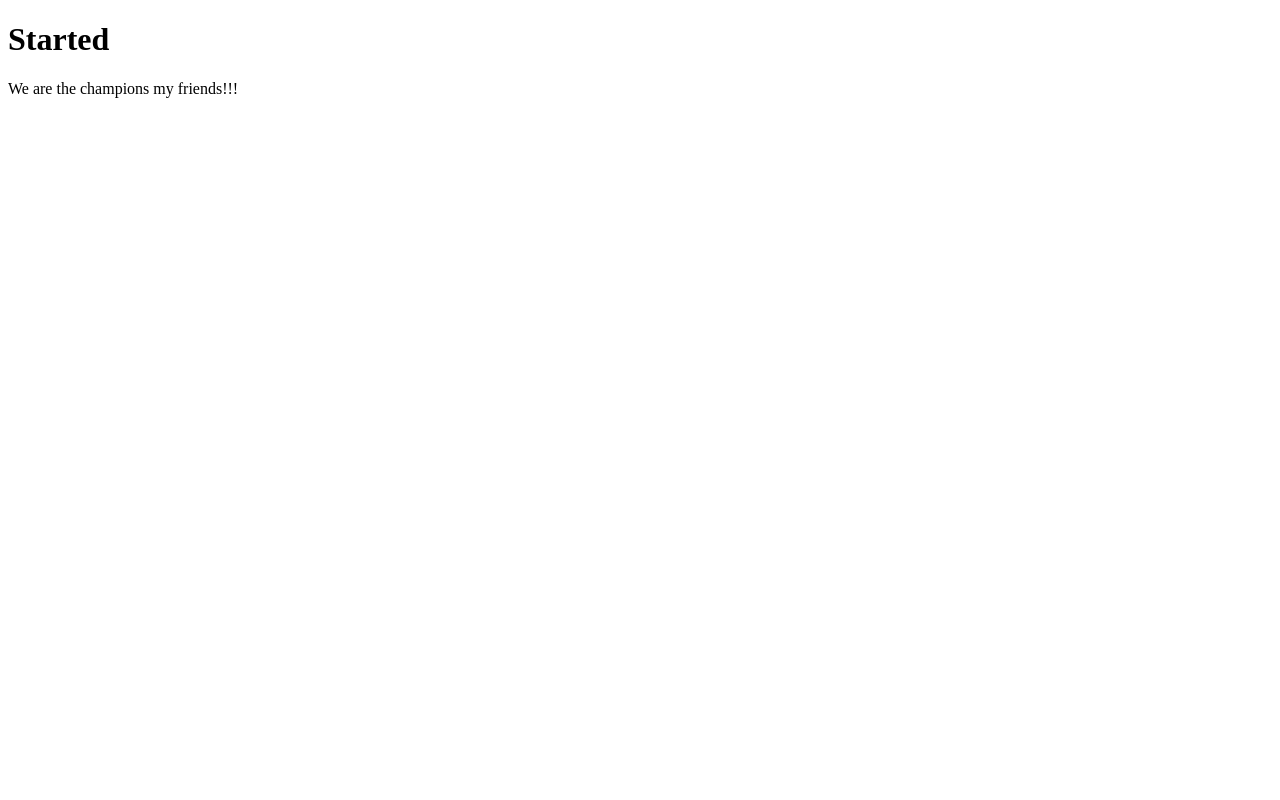
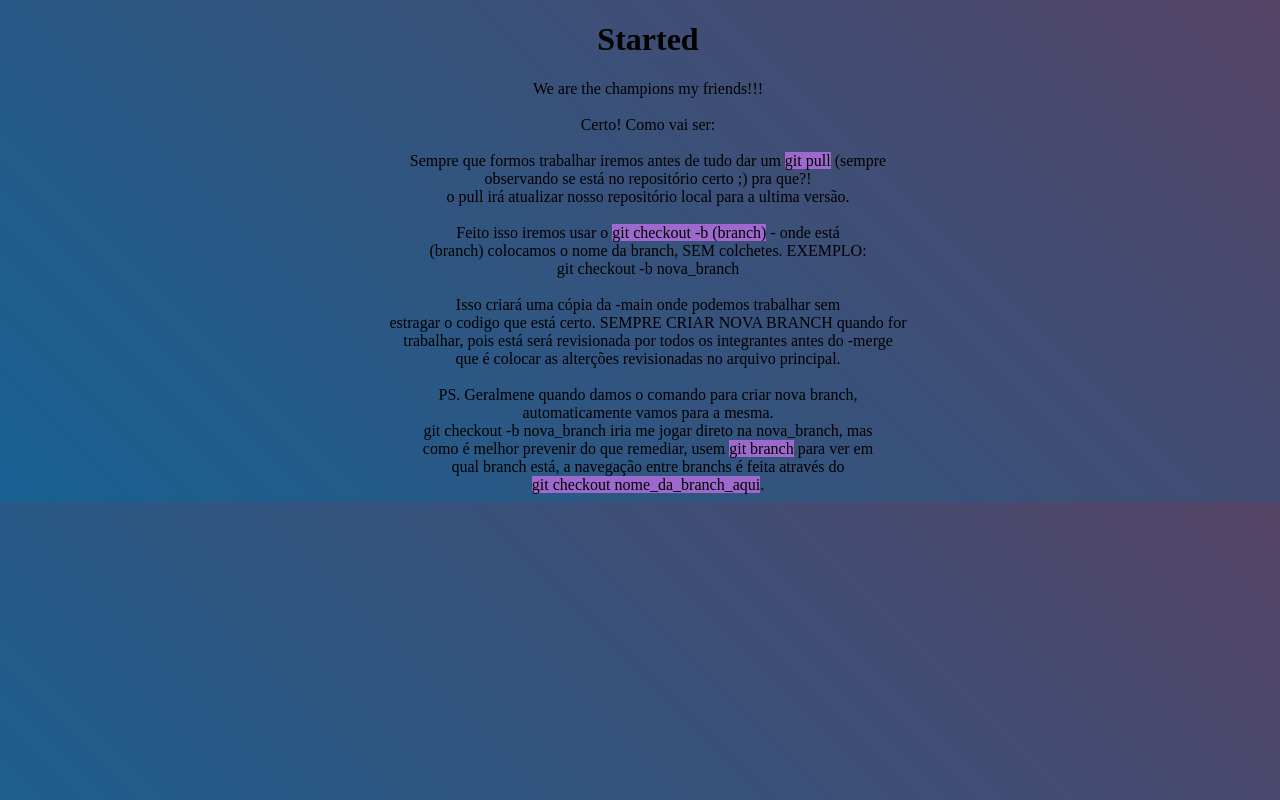
Before and after one commit to deividjmoura/Pic-Pro, a plain HTML site: page index.html in a window 1280 px wide. Drawn offline with Linux system fonts and the light colour scheme.

Commit message:
instruções de inicio

```diff
--- a/css/styles.css
+++ b/css/styles.css
@@ -0,0 +1,14 @@
+body {
+    width: 100%;
+    height: 100%;
+    background-image: linear-gradient(45deg, rgb(23, 97, 146), #546);
+   text-align: center;
+}
+
+p   {
+   padding: 0px;
+   margin: 0px;
+}
+span {
+    background-color: rgb(157, 105, 205);
+}
--- a/index.html
+++ b/index.html
@@ -4,10 +4,29 @@
     <meta charset="UTF-8">
     <meta http-equiv="X-UA-Compatible" content="IE=edge">
     <meta name="viewport" content="width=device-width, initial-scale=1.0">
+    <link rel="stylesheet" href="./css/styles.css">
     <title>Pic Pro - Project</title>
 </head>
 <body>
     <h1>Started</h1>
-    <p>We are the champions my friends!!!</p>
-</body>
+    <p>We are the champions my friends!!!</p><br>
+    <p>Certo! Como vai ser: </p><br>
+    <p>Sempre que formos trabalhar iremos antes de tudo dar um <span>git pull</span> (sempre <br>
+    observando se está no repositório certo ;) pra que?! <br></p>
+    <p>o pull irá atualizar nosso repositório local para a ultima versão.</p><br>
+    <p>Feito isso iremos usar o <span>git checkout -b (branch)</span> - onde está <br>
+    (branch) colocamos o nome da branch, SEM colchetes. EXEMPLO: <br>
+    git checkout -b nova_branch</p><br>
+    <p>Isso criará uma cópia da -main onde podemos trabalhar sem <br>
+    estragar o codigo que está certo. SEMPRE CRIAR NOVA BRANCH quando for <br>
+    trabalhar, pois está será revisionada por todos os integrantes antes do -merge <br>
+    que é colocar as alterções revisionadas no arquivo principal.</p><br>
+    <p>PS. Geralmene quando damos o comando para criar nova branch, <br>
+    automaticamente vamos para a mesma. <br>
+    git checkout -b nova_branch iria me jogar direto na nova_branch, mas <br>
+    como é melhor prevenir do que remediar, usem <span>git branch</span> para ver em <br>
+    qual branch está, a navegação entre branchs é feita através do <br>
+    <span>git checkout nome_da_branch_aqui</span>.</p
+    style="width:100%;height:0;padding-bottom:75%;position:relative;">
+    </body>
 </html>
```
